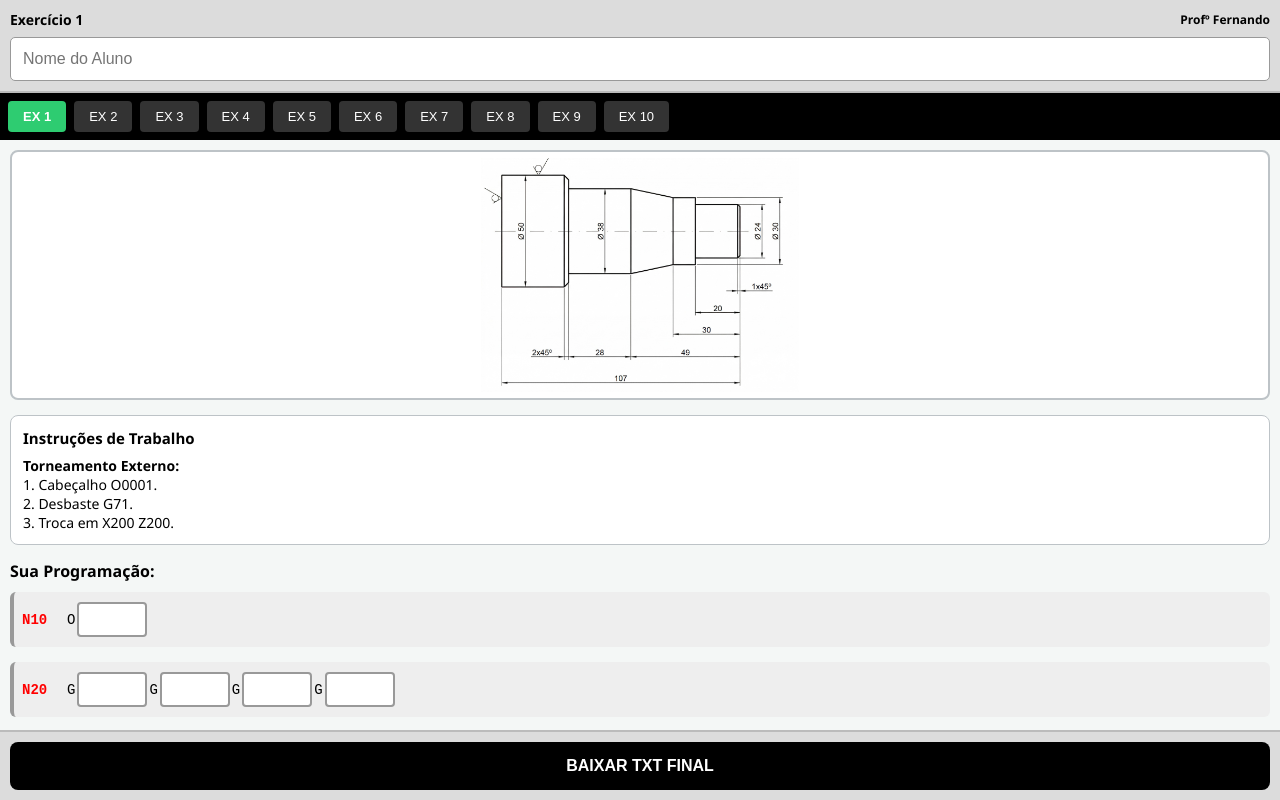
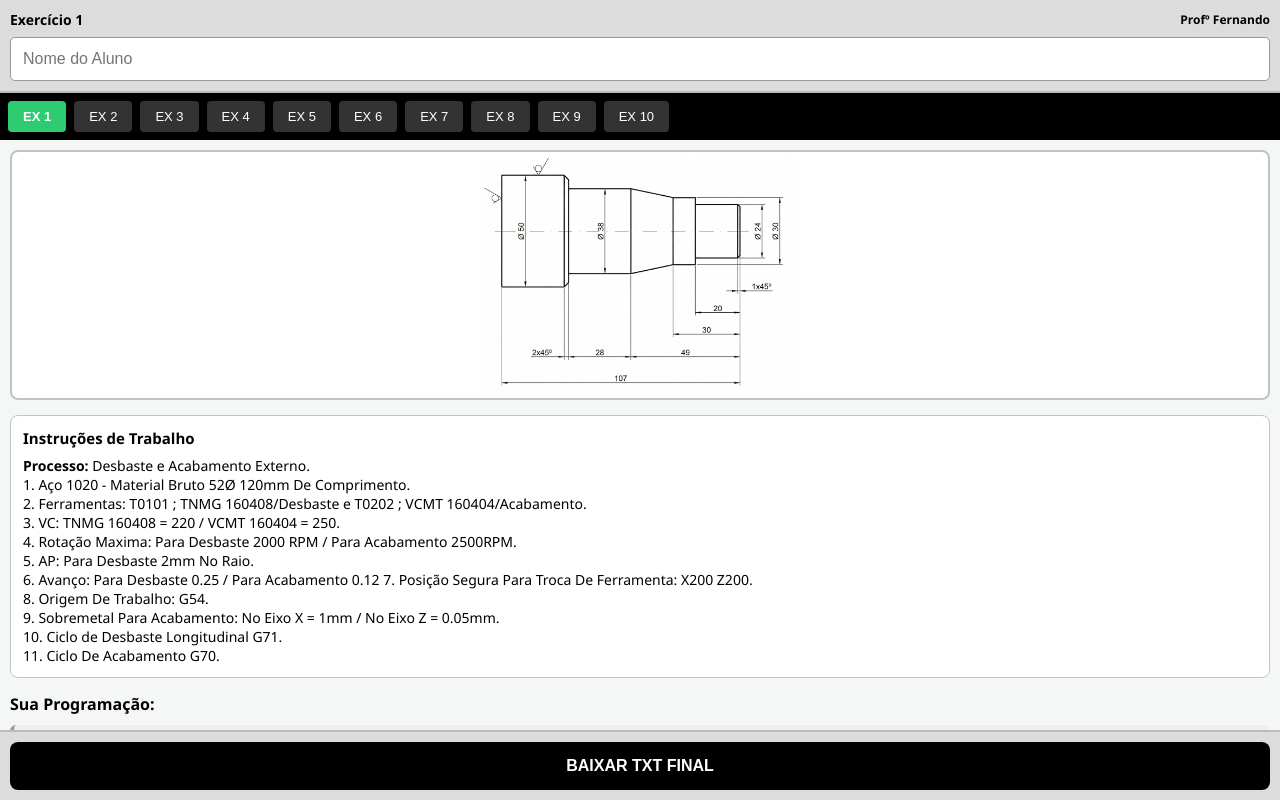
Before and after one commit to CADCAMBRASIL/CADCAMBRASILCARDERNODIGITALMOBILE, a plain HTML site: page index.html in a window 1280 px wide. Drawn offline with Linux system fonts and the light colour scheme.

Commit message:
Update index.html

```diff
--- a/index.html
+++ b/index.html
@@ -139,7 +139,21 @@
         // O Gabarito permanece o mesmo da versão Desktop
         const programasTreino = {
             1: {
-                descricao: "<b>Torneamento Externo:</b><br>1. Cabeçalho O0001.<br>2. Desbaste G71.<br>3. Troca em X200 Z200.",
+                descricao: `
+                    <b>Processo:</b> Desbaste e Acabamento Externo.<br>
+                    1. Aço 1020 - Material Bruto 52Ø 120mm De Comprimento.<br>
+                    2. Ferramentas: T0101 ; TNMG 160408/Desbaste e T0202 ; VCMT 160404/Acabamento.<br>
+                    3. VC: TNMG 160408 = 220 / VCMT 160404 = 250.<br>
+                    4. Rotação Maxima: Para Desbaste 2000 RPM / Para Acabamento 2500RPM.<br>
+                    5. AP: Para Desbaste 2mm No Raio.<br>
+                    6. Avanço: Para Desbaste 0.25 / Para Acabamento 0.12
+                    7. Posição Segura Para Troca De Ferramenta: X200 Z200.<br>
+                    8. Origem De Trabalho: G54.<br>
+                    9. Sobremetal Para Acabamento: No Eixo X = 1mm / No Eixo Z = 0.05mm.<br>
+                    10. Ciclo de Desbaste Longitudinal G71.<br>
+                    11. Ciclo De Acabamento G70.<br>
+                `,
+
                 linhas: [
                     { n: "N10", texto: "O[lacuna]", resp:["0001"], original: "O0001" },
                     { n: "N20", texto: "G[lacuna] G[lacuna] G[lacuna] G[lacuna]", resp:["21","40","90","95"], original: "G21 G40 G90 G95" },
@@ -274,4 +288,5 @@
         mudarExercicio(1);
     </script>
 </body>
+
 </html>
```
